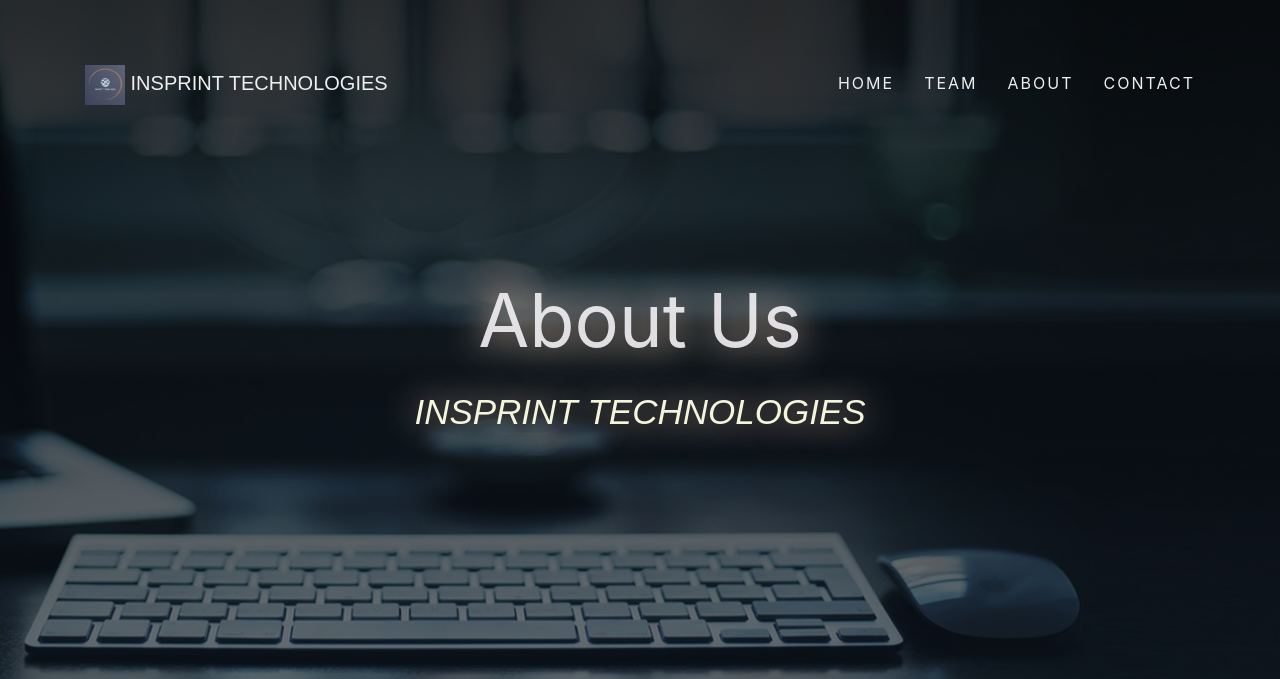
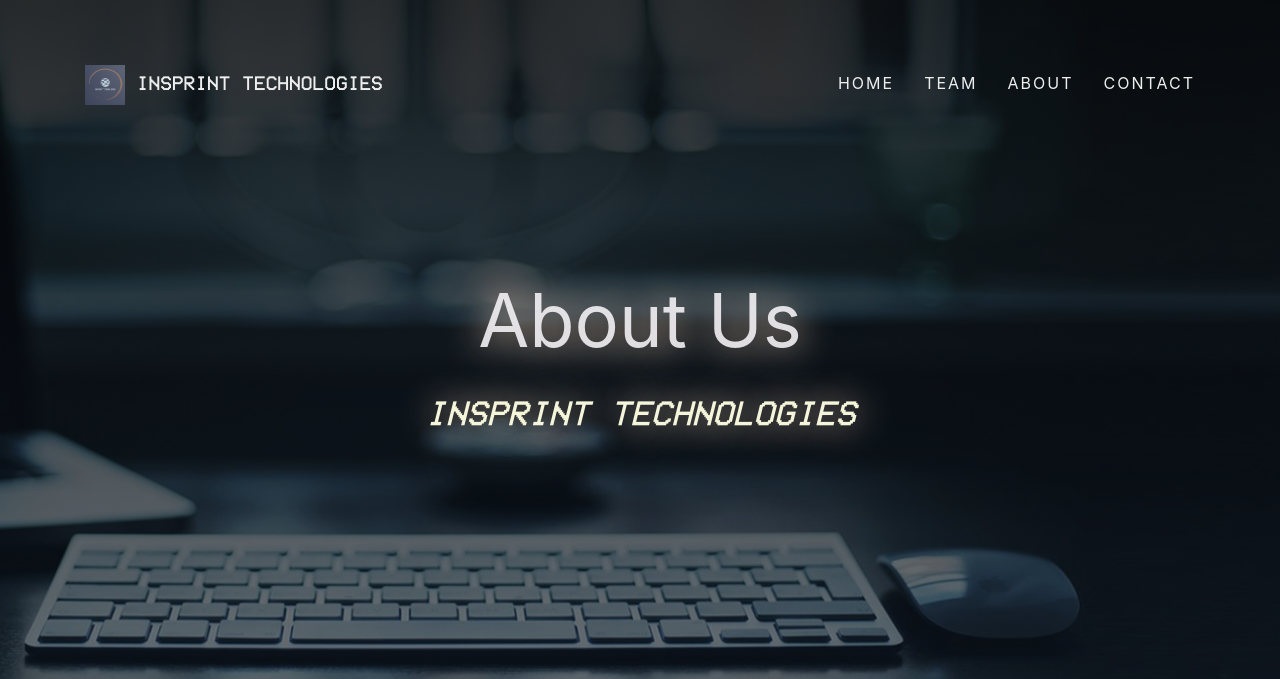
Before and after one commit to vidu21/Insprint-demo, a PHP site: page /about.html in a window 1280 px wide. Shown: the top 679 px of the page. Run offline with PHP 8.4, Linux system fonts and the light colour scheme; some libraries are stand-ins or nearby versions; some web fonts are replaced.

Commit message:
Update nav.css

```diff
--- a/CSS/nav.css
+++ b/CSS/nav.css
@@ -2,8 +2,7 @@
 @font-face {
     font-family: 'VCR OSD Mono';
     font-style: normal;
-    font-weight: 400;
-    src: local('/VCR_OSD_MONO_1.001[1].ttf'), url('https://fonts.cdnfonts.com/s/14798/VCR_OSD_MONO_1.001[1].woff') format('woff');
+    src:  url('/VCR_OSD_MONO_1.001[1].ttf') format('woff');
 }
 *{
 	margin: 0;
```
